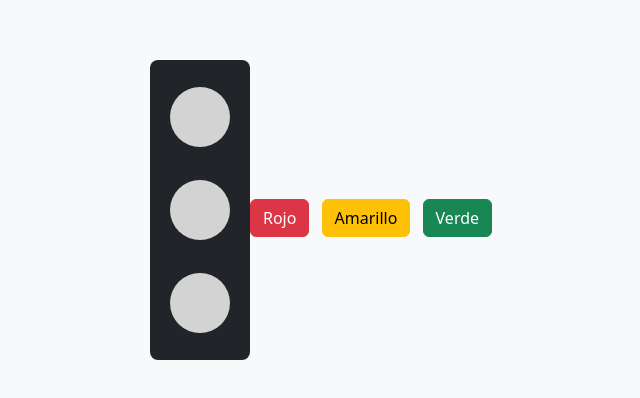
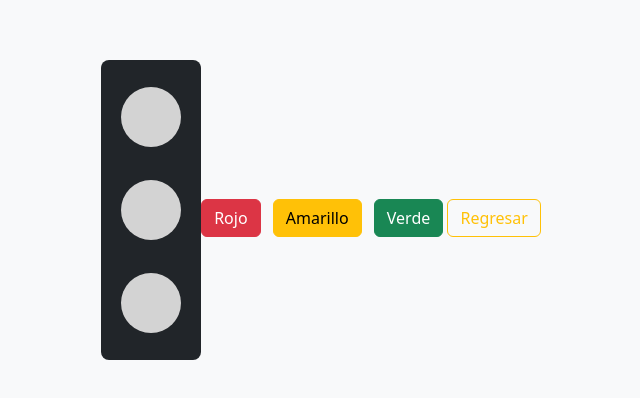
Before and after one commit to angelgonzalez01/Semaforo, a plain HTML site: page index.html in a window 1280 px wide. Shown: the part 190-588 px from the top of the page, without its empty margins (319-959 px from the left). Drawn offline with nearby package versions, Linux system fonts and the light colour scheme.

Commit message:
boton_regresar

```diff
--- a/index.html
+++ b/index.html
@@ -21,9 +21,10 @@
         <button class = "btn btn-danger me-2" onclick="colorSemaforo('Rojo', 'Amarillo', 'Verde', 'red')">Rojo</button>
         <button class = "btn btn-warning me-2" onclick="colorSemaforo('Amarillo', 'Rojo', 'Verde', 'yellow')">Amarillo</button>
         <button class = "btn btn-success" onclick="colorSemaforo('Verde', 'Amarillo', 'Rojo', 'green')">Verde</button>
+
+        <a class = "btn btn-outline-warning" href = "https://angelgonzalez01.github.io/CurriculumV2/">Regresar</a>
     </div>
-
-    <script src="https://cdn.jsdelivr.net/npm/bootstrap@5.3.0-alpha3/dist/js/bootstrap.bundle.min.js"></script>
+    <script src = "https://cdn.jsdelivr.net/npm/bootstrap@5.3.0-alpha3/dist/js/bootstrap.bundle.min.js"></script>
     <script>
         function colorSemaforo(idElemento, idElemento2, idElemento3, color) {
             const d = document.getElementById(idElemento);
```
